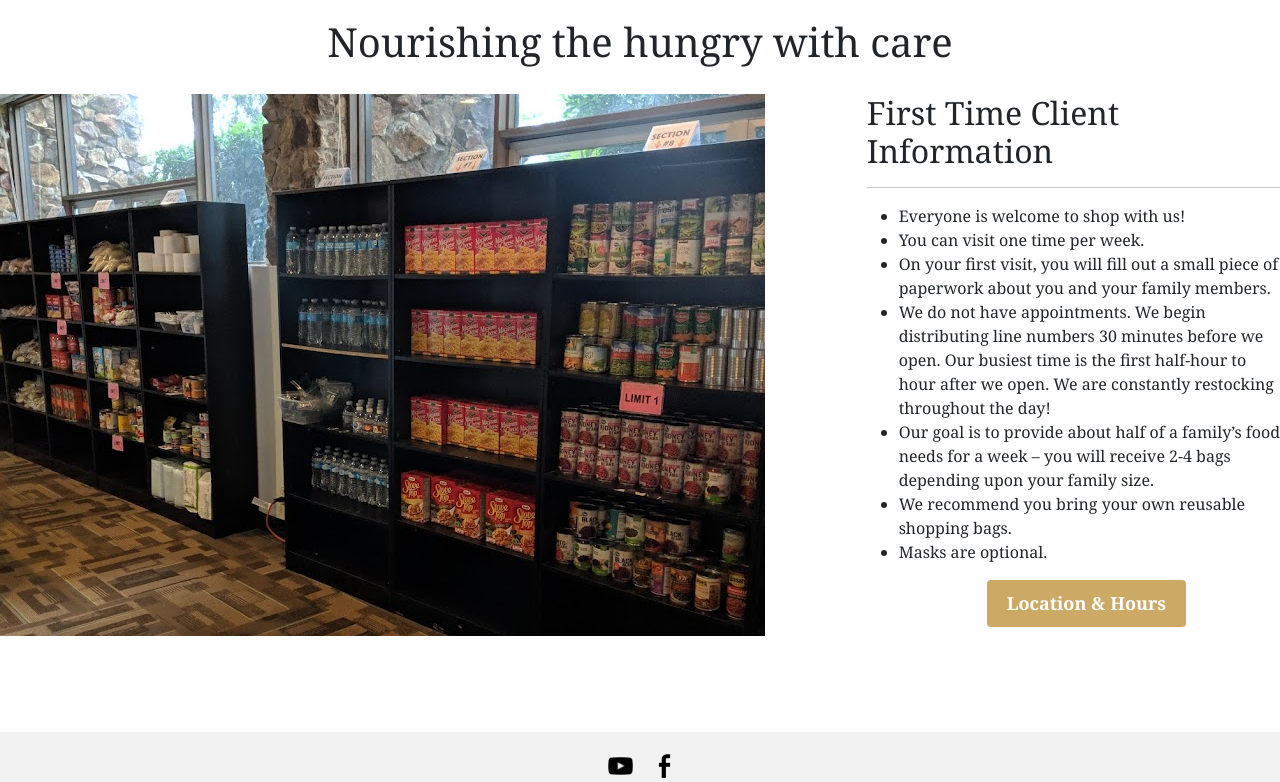
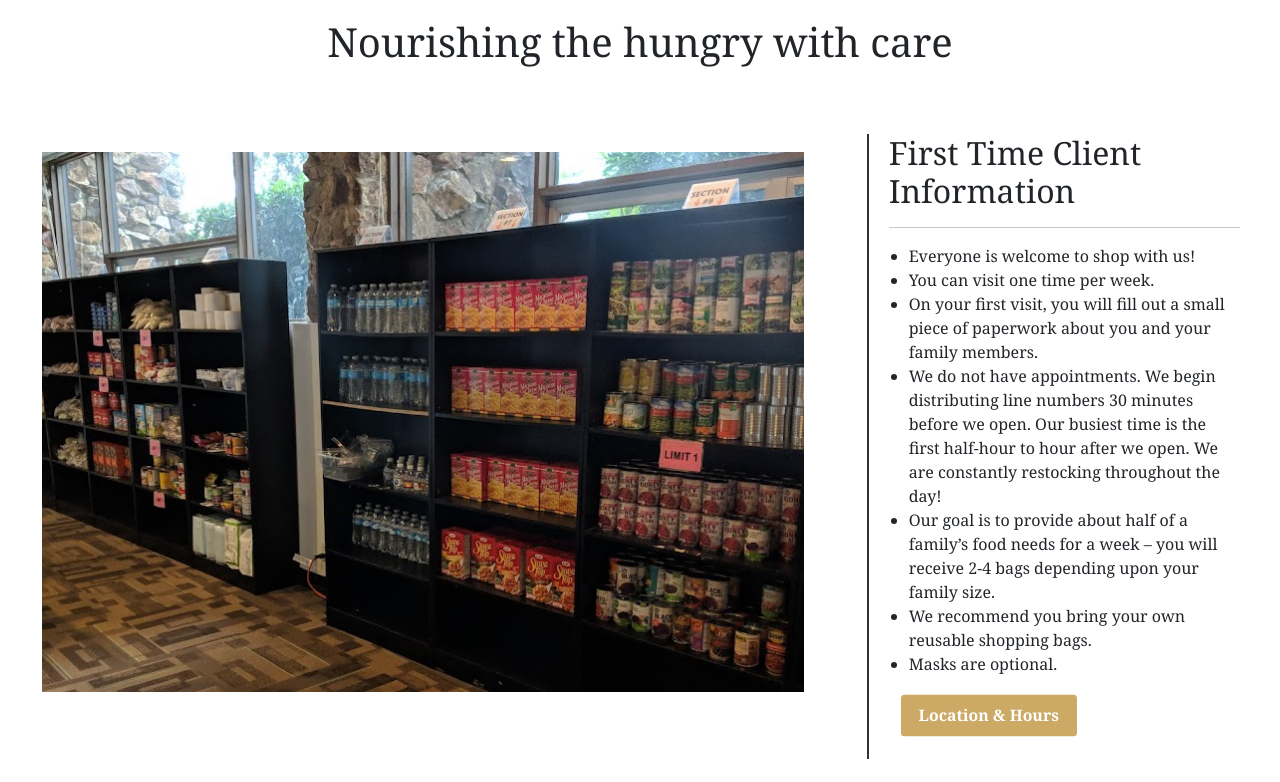
Before and after one commit to AdamDalloul/AdamDalloul.github.io, a plain HTML site: page final_project/help.html in a window 1280 px wide. Shown: the part 1032-1814 px from the top of the page. Drawn offline with nearby package versions, Linux system fonts and the light colour scheme.

Commit message:
"let us help" page layout + style changes

```diff
--- a/final_project/help.html
+++ b/final_project/help.html
@@ -11,7 +11,7 @@
     <!-- Latest compiled and minified CSS -->
     <link href="https://cdn.jsdelivr.net/npm/bootstrap@5.2.3/dist/css/bootstrap.min.css" rel="stylesheet">
     <style>
-      .grid-container{
+    .grid-container {
       display: grid;
       grid-template-columns: 1fr 1fr 1fr;
       grid-gap: 20px;
@@ -21,6 +21,7 @@
       grid-column: 1 / span 3;
       grid-row: 2;
       text-align: center;
+      margin-bottom: 40px;
     }
 
     .client-info-img {
@@ -28,13 +29,31 @@
       grid-row: 3;
     }
 
-      .client-information{
+    .client-info-img img {
+      width: 90%;
+      height: auto;
+      display: block;
+      margin-left: auto;
+      margin-right: auto;
+      margin-top: 18px;
+    }
+
+    .client-information {
       grid-column: 3;
       grid-row: 3;
+
+      text-align: left;
+      padding-left: 20px;
+      border-left: 2px solid #333;
+      margin-right: 40px;
+
     }
 
-
-
+    .client-information ul {
+      list-style-type: disc;
+      padding-left: 20px;
+      margin-top: 10px;
+    }
 
     </style>
 </head>
@@ -85,7 +104,7 @@
       <li>We recommend you bring your own reusable shopping bags.</li>
       <li>Masks are optional.</li>
     </ul>
-    <a class="button" href="contact.html?highlight=location" target="_blank" style="margin-left: 120px;">Location & Hours</a>
+    <a class="button" href="contact.html?highlight=location" target="_blank" style="scale: 88%; margin-bottom: 20px;">Location & Hours</a>
 
   </div>
 
```
Lines whose indentation alone changed are shown as unchanged.
